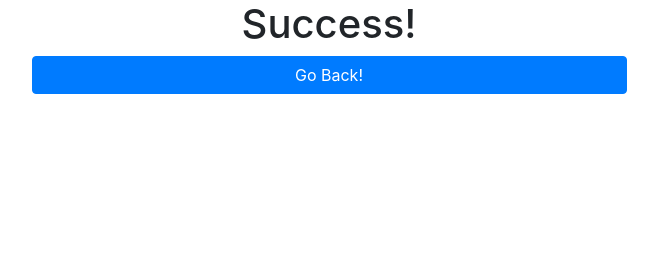
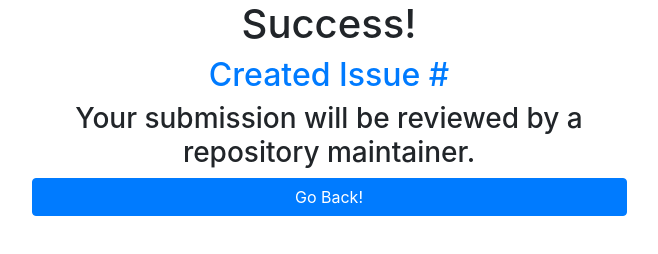
Before and after one commit to samgoldman/police-brutality-submissions, a website: page public/success.html in a window 1280 px wide. Shown: the whole page, without its empty margins (311-969 px from the left). Drawn offline with nearby package versions, Linux system fonts and the light colour scheme.

Commit message:
Add more explanations, link to issue when done

```diff
--- a/public/success.html
+++ b/public/success.html
@@ -4,12 +4,23 @@
 	<meta charset="UTF-8">
 	<title>Police Brutality Incident Submission Form</title>
 	<link crossorigin="anonymous" href="https://stackpath.bootstrapcdn.com/bootstrap/4.5.0/css/bootstrap.min.css" integrity="sha384-9aIt2nRpC12Uk9gS9baDl411NQApFmC26EwAOH8WgZl5MYYxFfc+NcPb1dKGj7Sk" rel="stylesheet">
+
 </head>
 <body>
 <div class="container-fluid">
+	<script>
+		document.body.onload = () => {
+			const number = window.location.hash.substr(1);
+
+			document.getElementById('issue_number').innerText = number;
+			document.getElementById('issue_link').setAttribute('href', `https://www.github.com/2020PB/police-brutality/issues/${number}`);
+		}
+	</script>
 	<div class="col-md-6 offset-md-3 col-sm-12">
 		<div class="text-center">
 			<h1>Success!</h1>
+			<h2><a id="issue_link">Created Issue #<span id="issue_number"></span></a></h2>
+			<h3>Your submission will be reviewed by a repository maintainer.</h3>
 			<a href="index.html" class="btn btn-primary btn-block">Go Back!</a>
 		</div>
 	</div>
```
Also changed, not shown: index.js (+3 -4 lines), public/index.html (+5 -0 lines).
